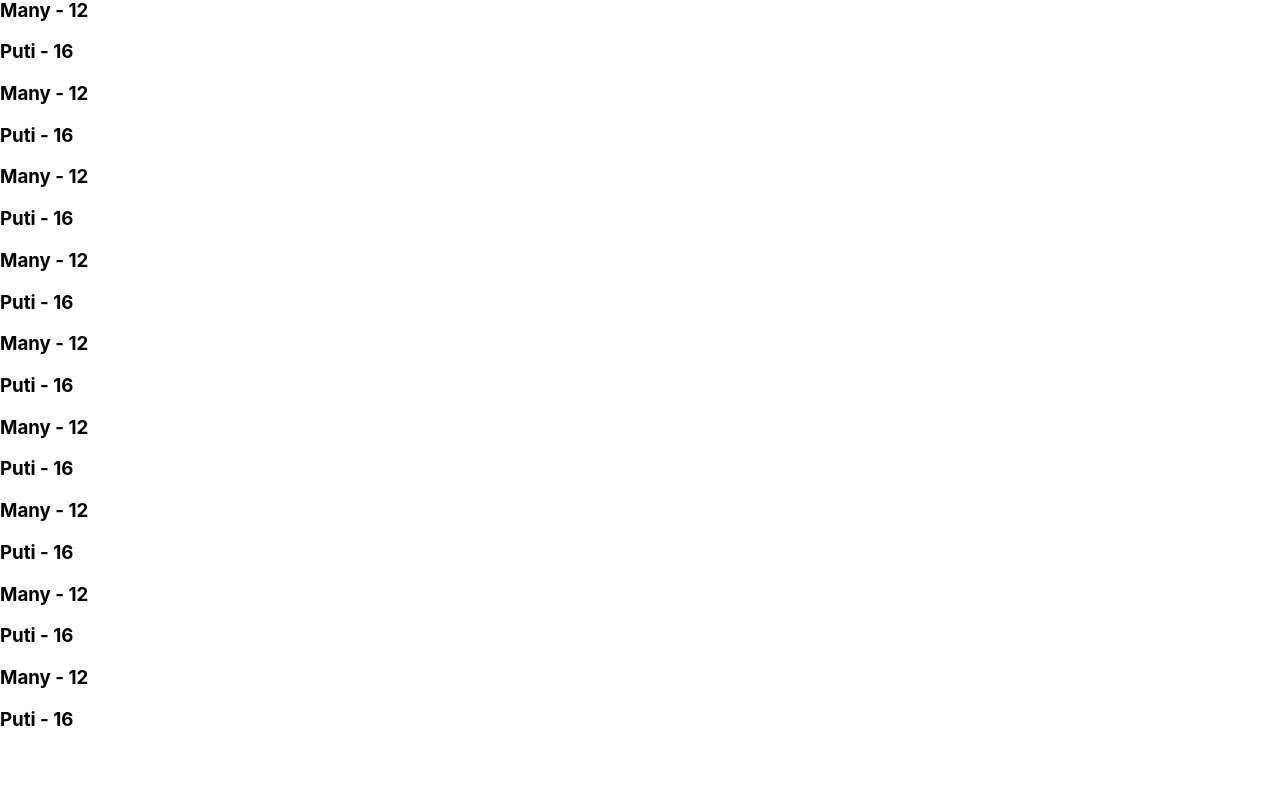
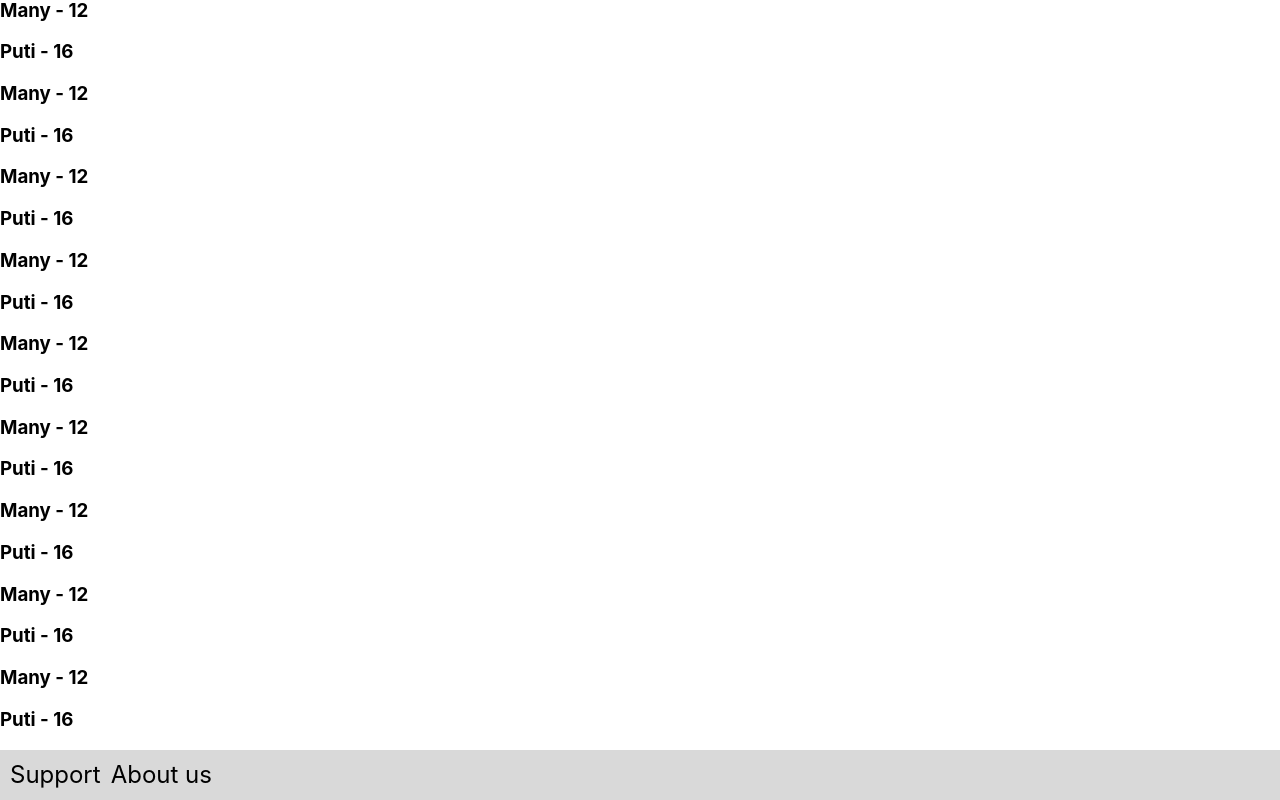
Before and after one commit to michael-ryk/react-all-concept-in-one-project, a React (Create React App) app: page /mainpage in a window 1280 px wide. Shown: the part 370-1170 px from the top of the page. Before the commit the page ends 1120 px from the top, so only its background shows below. Built offline with nearby package versions, Linux system fonts and the light colour scheme.

Commit message:
Add Footer

```diff
--- a/src/App.js
+++ b/src/App.js
@@ -5,6 +5,7 @@ import UserModule from './components/UI/UserModule';
 import FetchApi from './components/UI/FetchApi';
 import Layout from './layout/Layout';
 import MainNavigation from './layout/MainNavigation';
+import Footer from './layout/Footer';
 
 function App() {
   return (
@@ -17,6 +18,7 @@ function App() {
           <Route path='fetchapi' element={<FetchApi />} />
         </Routes>
       </Layout>
+      <Footer />
     </div>
   );
 }
--- /dev/null
+++ b/src/layout/Footer.jsx
@@ -0,0 +1,17 @@
+import classes from './Footer.module.css';
+
+const Footer = () => {
+
+  return (
+    <footer className={classes['main-footer']}>
+      <nav>
+        <ul>
+          <li>Support</li>
+          <li>About us</li>
+        </ul>
+      </nav>
+    </footer>
+  );
+}
+
+export default Footer;
--- /dev/null
+++ b/src/layout/Footer.module.css
@@ -0,0 +1,27 @@
+.main-footer {
+  background: rgb(217, 217, 217);
+  height: 50px;
+
+  display: flex;
+  justify-content: space-between;
+  align-items: center;
+}
+
+.main-footer ul{
+  list-style: none;
+  display: flex;
+  margin:0;
+  padding: 0;
+}
+
+.main-footer li {
+  margin-left: 10px;
+  font-size: 1.5rem;
+}
+
+.main-footer li:hover {
+  color:rgb(0, 13, 114);
+  background: rgb(181, 181, 255);
+  cursor: context-menu;
+  font-weight: bold;
+}
```
